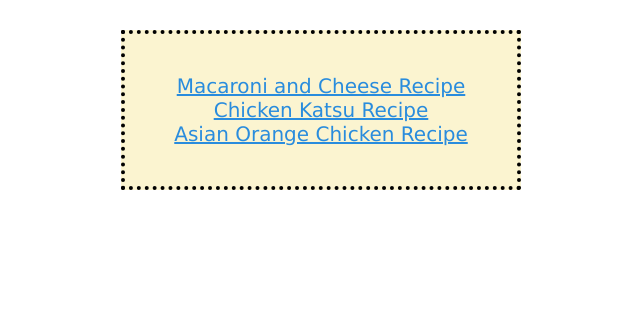
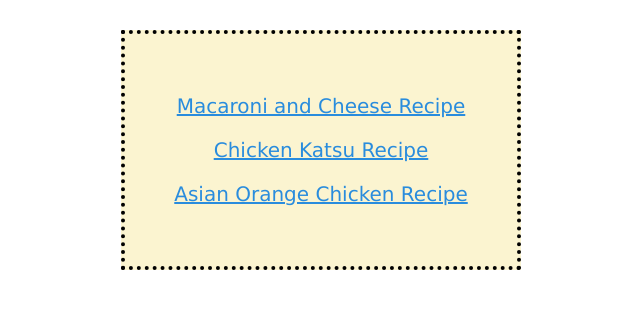
Before and after one commit to Guardian-Monkey/odin-recipes-2, a plain HTML site: page index.html in a window 1280 px wide. Shown: the part 95-404 px from the top of the page, without its empty margins (319-959 px from the left). Drawn offline with Linux system fonts and the light colour scheme.

Commit message:
Add margin to li's in menu

```diff
--- a/styles.css
+++ b/styles.css
@@ -29,6 +29,10 @@ h1 {
     border: 4px dotted black;
 }
 
+#menu li {
+    margin: 20px;
+}
+
 a {
     color: rgb(41, 140, 221);
 }
```
